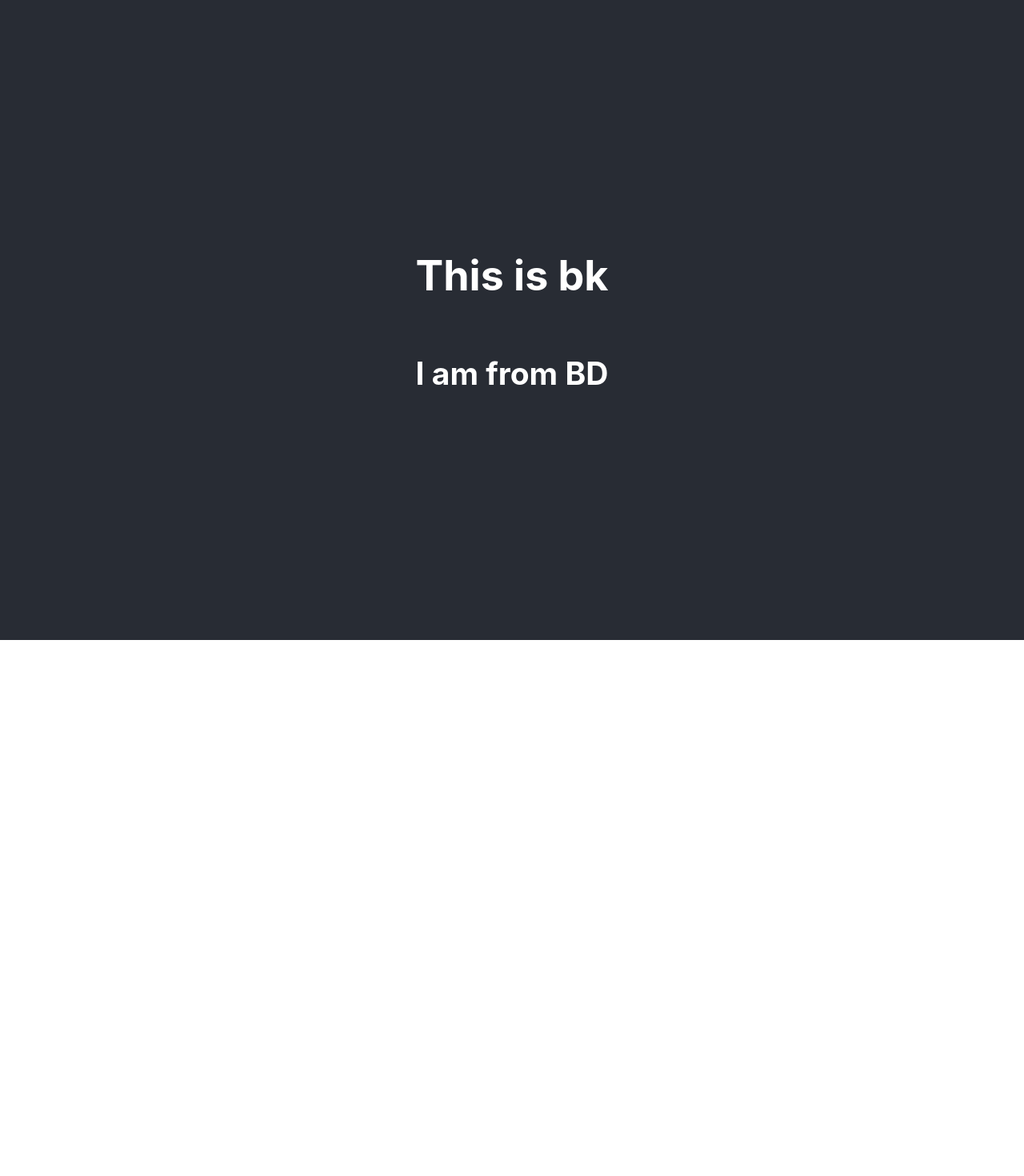
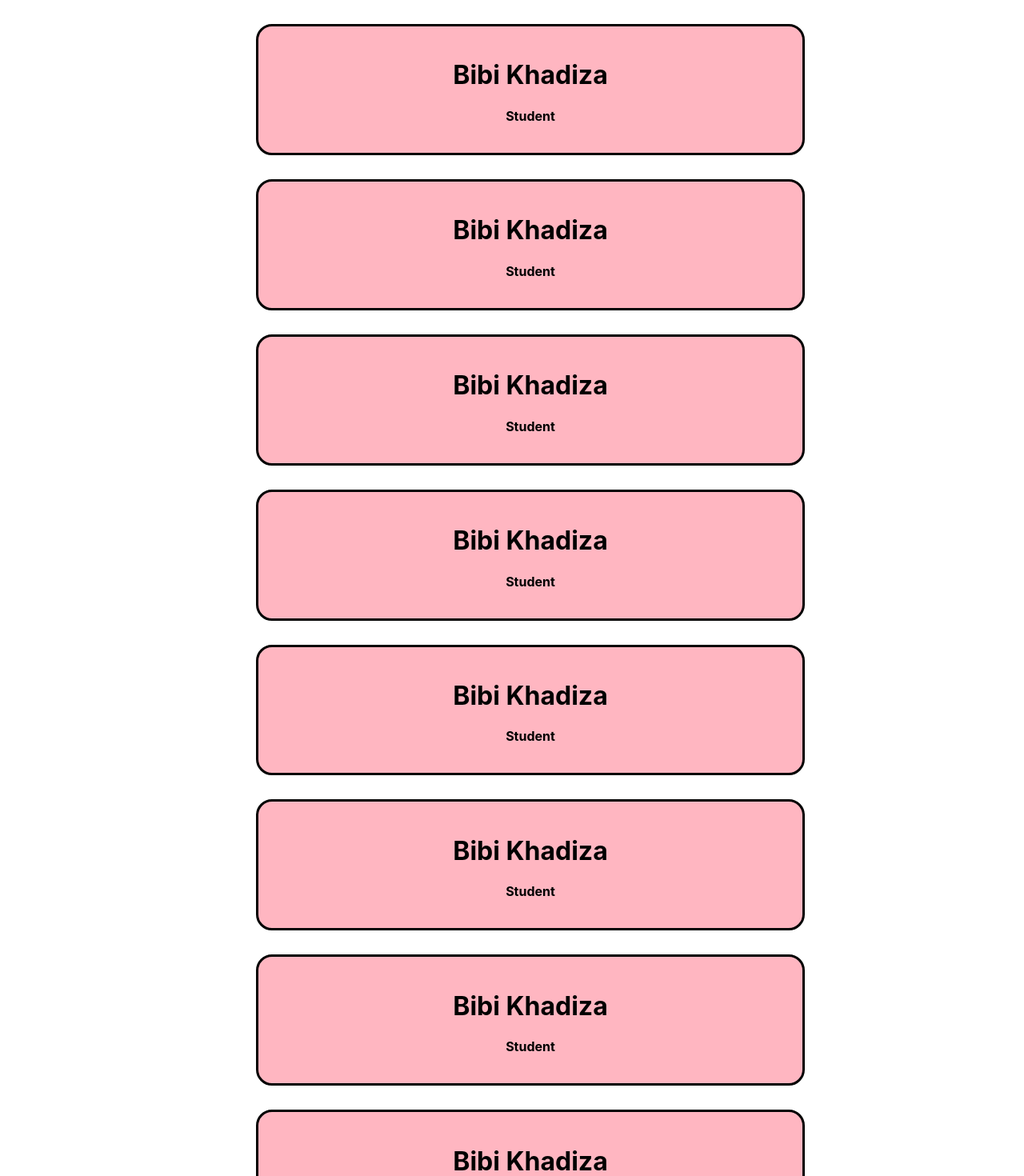
Before and after one commit to khadiza21/m-45-react-coreConcept, a React (Create React App) app: page / in a window 1280 px wide. Shown: the top 1470 px of the page at 80% size. Before the commit the page ends 800 px from the top, so only its background shows below. Built offline with nearby package versions, Linux system fonts and the light colour scheme.

Commit message:
react core concept

```diff
--- a/src/App.css
+++ b/src/App.css
@@ -36,3 +36,13 @@
     transform: rotate(360deg);
   }
 }
+.person {
+  background-color: lightpink;
+  border: 3px solid black;
+  padding: 20px;
+  margin: 10px;
+  border-radius: 20px;
+  font-weight: bold;
+  width: 50%;
+  margin: 30px 25%;
+}
--- a/src/App.js
+++ b/src/App.js
@@ -1,12 +1,46 @@
 import "./App.css";
 
 function App() {
+  // const number = 222;
+  // const book = { name: "Java", price: 234 };
+  // const phone = { name: "oppo", price: 23400 };
+
+  // const productStyle = {
+  //   color: "red",
+  // };
   return (
     <div className="App">
-      <header className="App-header">
-        <h1>This is bk</h1>
-        <h2>I am from BD</h2>
-      </header>
+      {/* <h1>JSX</h1>
+        <div className="container">
+          <h2>I am from BD</h2>
+        </div>
+        <div className="product">
+          <p>Name: {"  " + number}</p>
+          <p style={productStyle}>
+            Name: {book.name} {book.price}
+          </p>
+          <p style={{ color: "purple" }}>
+            Name: {phone.name} {phone.price}
+          </p>
+        </div> */}
+      <Person></Person>
+      <Person></Person>
+      <Person></Person>
+      <Person></Person>
+      <Person></Person>
+      <Person></Person>
+      <Person></Person>
+      <Person></Person>
+      <Person></Person>
+    </div>
+  );
+}
+
+function Person() {
+  return (
+    <div className="person">
+      <h1>Bibi Khadiza</h1>
+      <p>Student</p>
     </div>
   );
 }
```
